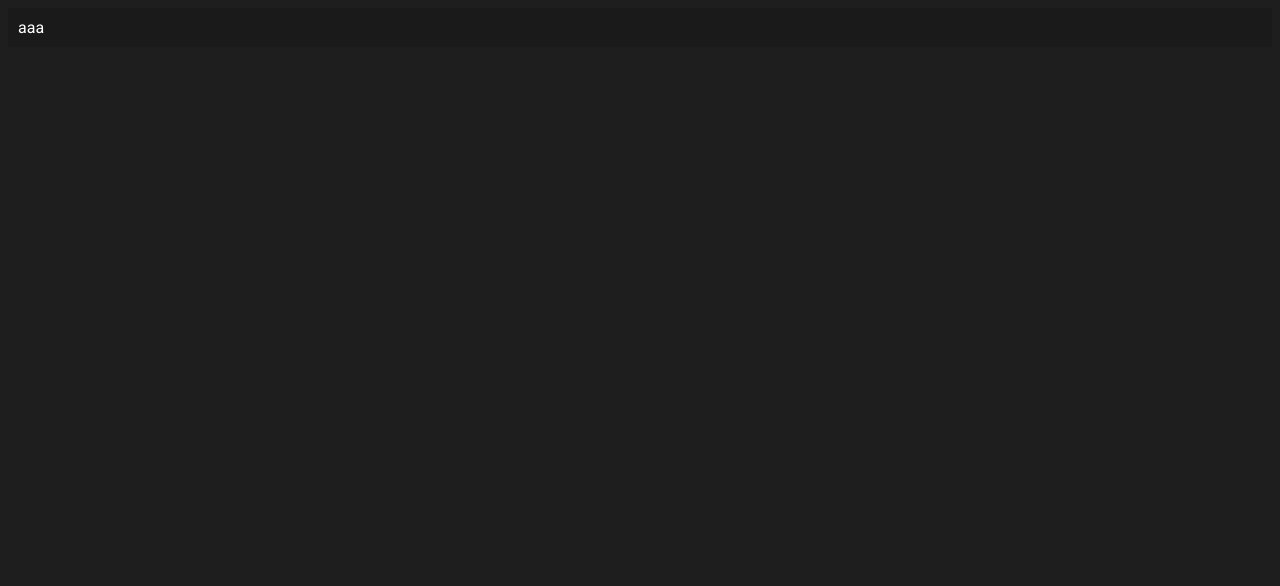
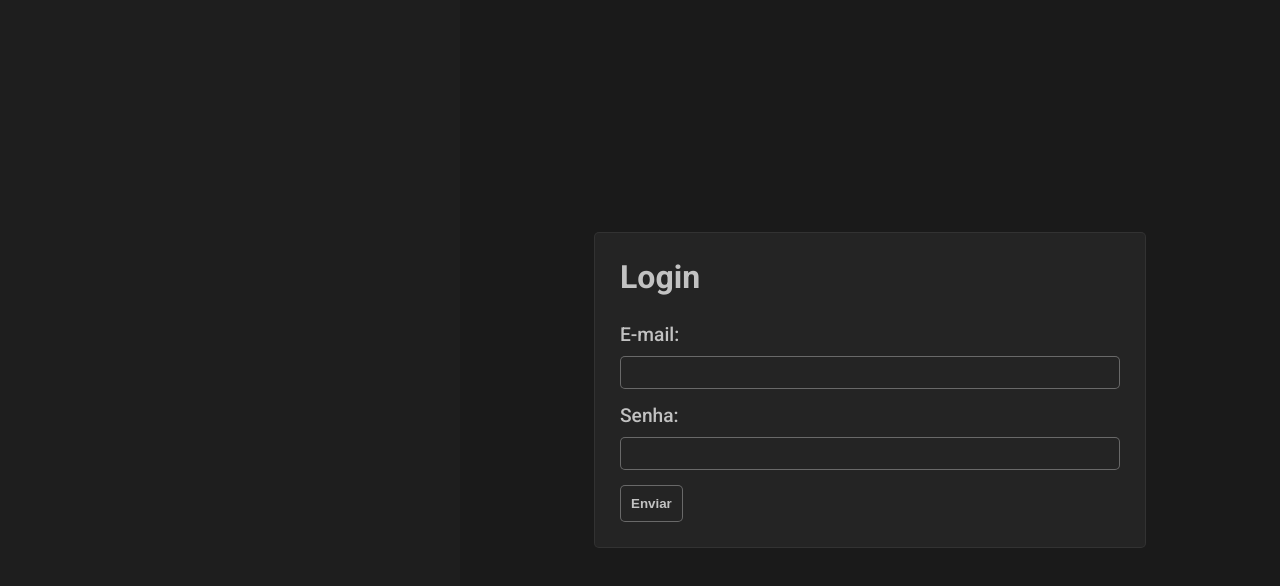
Before and after one commit to rene-0/chat-app, a React (Vite) app: page / in a window 1280 px wide. Shown: the top 586 px of the page. Built offline with nearby package versions, Linux system fonts and the light colour scheme.

Commit message:
feat: add login

```diff
--- a/src/App.css
+++ /dev/null
@@ -1,5 +0,0 @@
-.app {
-  padding: 10px;
-  background-color: #1A1A1A;
-  color: white;
-}
--- a/src/index.css
+++ b/src/index.css
@@ -1,4 +1,8 @@
 body {
-  background-color: #1E1E1E;
-  font-family: 'Roboto', sans-serif;
+  background-color: #1e1e1e;
+  font-family: "Roboto", sans-serif;
+  position: relative;
+  min-width: 100vh;
+  min-height: 100vh;
+  margin: 0px;
 }
--- a/src/main.tsx
+++ b/src/main.tsx
@@ -1,7 +1,7 @@
 import React from 'react'
 import ReactDOM from 'react-dom/client'
-import App from './App'
 import './index.css'
+import App from './presentation/layout/main/App'
 
 ReactDOM.createRoot(document.getElementById('root') as HTMLElement).render(
   <React.StrictMode>
--- /dev/null
+++ b/src/main/config/vars.css
@@ -0,0 +1,7 @@
+:root {
+  --primary-text: #c2c2c2;
+  --primary-color: #1a1a1a;
+  --secondary-color: #242424;
+  --primary-border-color: #00000050;
+  --secondary-border-color: #ffffff50;
+}
--- /dev/null
+++ b/src/presentation/layout/main/App.css
@@ -0,0 +1,10 @@
+.app {
+  padding: 10px;
+  background-color: #1a1a1a;
+  color: white;
+  width: 800px;
+  height: 800px;
+  position: absolute;
+  right: 0;
+  bottom: 0;
+}
--- a/src/App.tsx
+++ b/src/presentation/layout/main/App.tsx
@@ -1,10 +1,10 @@
+import { Login } from '../../modules/login/login'
 import './App.css'
 
 function App() {
-
   return (
     <div className='app'>
-      aaa
+      <Login />
     </div>
   )
 }
--- /dev/null
+++ b/src/presentation/modules/login/login.css
@@ -0,0 +1,78 @@
+@import url('@/main/config/vars.css');
+
+.login {
+  color: var(--primary-text);
+  display: flex;
+  justify-content: center;
+  align-items: center;
+  width: 100%;
+  height: 100%;
+}
+
+.login-container {
+  width: 500px;
+  background-color: var(--secondary-color);
+  padding: 25px;
+  border-radius: 5px;
+  border: 1px solid #ffffff10;
+}
+
+.login-container h2 {
+  margin-top: 0px;
+  font-size: 2em;
+}
+
+.login-container .login-item {
+  margin-bottom: 15px;
+}
+
+.login-container .login-item span {
+  display: block;
+  margin-bottom: 10px;
+  font-size: 1.2em;
+  font-weight: 500;
+}
+
+.login-container .login-item input {
+  width: 100%;
+  border-radius: 5px;
+  padding: 5px;
+  font-size: 1.1em;
+  background-color: var(--secondary-color);
+  color: var(--primary-text);
+  border: 1px solid var(--secondary-border-color);
+  box-sizing: border-box;
+  transition: 0.3s ease-in-out;
+}
+
+.login-container .login-item input:hover {
+  width: 100%;
+  border-radius: 5px;
+  padding: 5px;
+  font-size: 1.1em;
+  background-color: var(--primary-color);
+  color: var(--primary-text);
+  border: 1px solid var(--primary-border-color);
+  box-sizing: border-box;
+}
+
+.login-container button {
+  padding: 10px;
+  border-radius: 5px;
+  font-weight: 700;
+  background-color: var(--secondary-color);
+  color: var(--primary-text);
+  border: 1px solid var(--secondary-border-color);
+  cursor: pointer;
+  transition: 0.3s ease-in-out;
+}
+
+.login-container button:hover {
+  padding: 10px;
+  border-radius: 5px;
+  font-weight: 700;
+  background-color: var(--primary-color);
+  color: var(--primary-text);
+  border: 1px solid var(--primary-border-color);
+  cursor: pointer;
+}
--- /dev/null
+++ b/src/presentation/modules/login/login.tsx
@@ -0,0 +1,36 @@
+import { useState } from 'react'
+import './login.css'
+
+export function Login(): JSX.Element {
+  const [email, setEmail] = useState('')
+  const [password, setPassword] = useState('')
+
+  const handleLogin = (): void => {
+    console.log(email)
+  }
+
+  return (
+    <div className='login'>
+      <div className='login-container'>
+        <h2>Login</h2>
+        <div className='login-item'>
+          <span>E-mail:</span>
+          <input
+            type='mail'
+            value={email}
+            onChange={(event) => setEmail(event.currentTarget.value)}
+          />
+        </div>
+        <div className='login-item'>
+          <span>Senha:</span>
+          <input
+            type='password'
+            value={password}
+            onChange={(event) => setPassword(event.currentTarget.value)}
+          />
+        </div>
+        <button onClick={handleLogin}>Enviar</button>
+      </div>
+    </div>
+  )
+}
```
Also changed, not shown: 1 other file (tests, documents, lock files or other folders).
